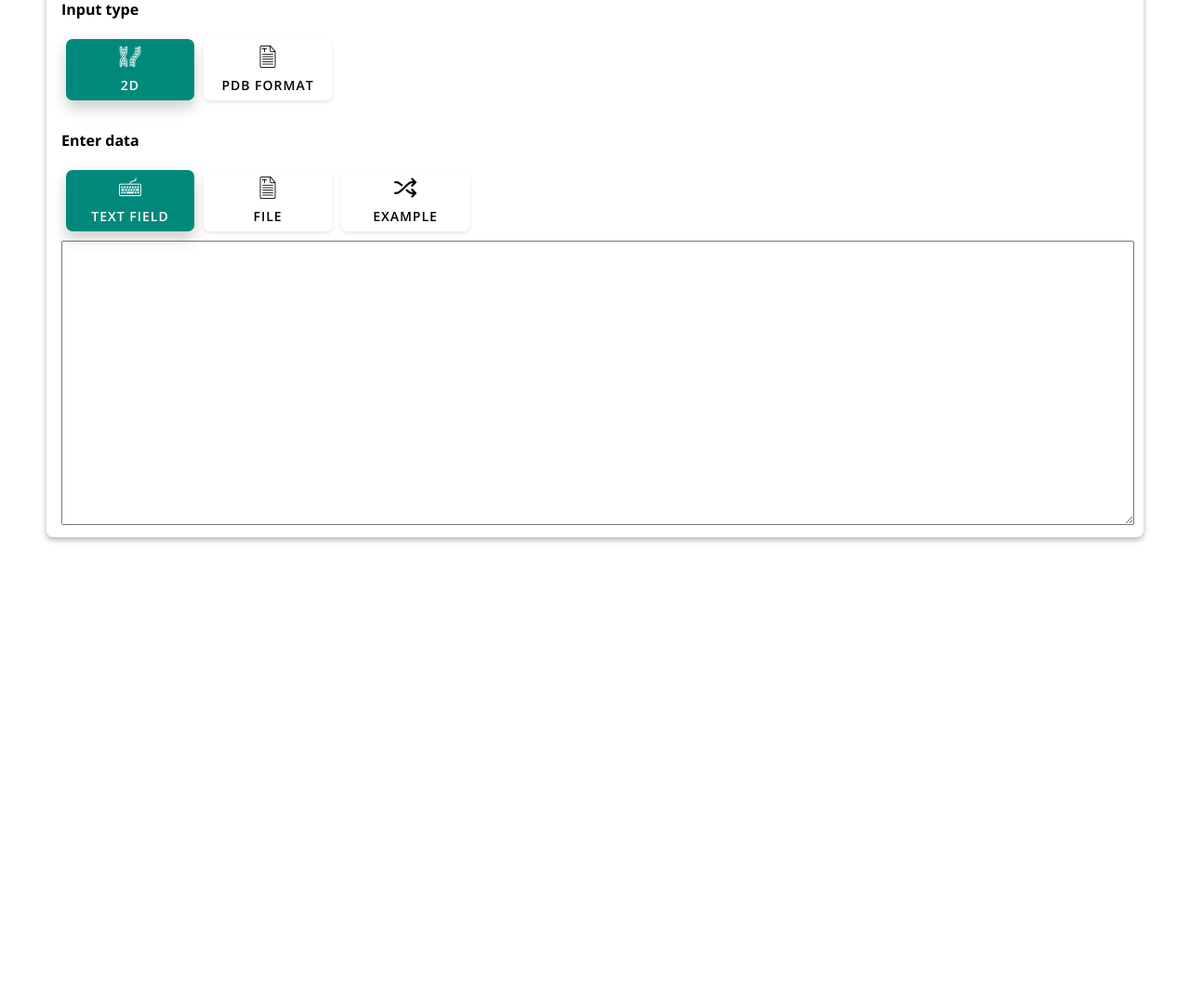
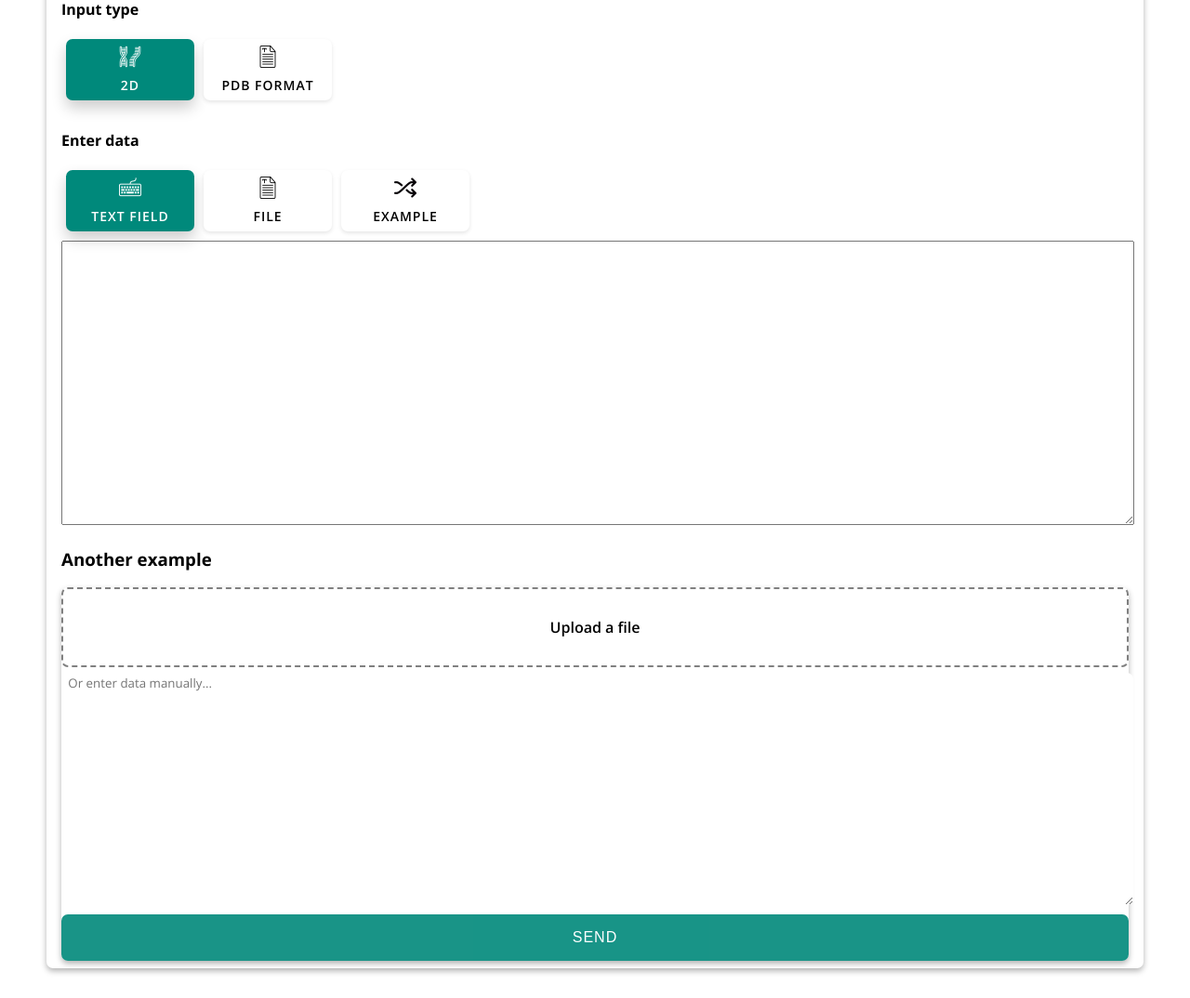
Before and after one commit to daniktl/example-rnaspider-ui, a Flask app: page / in a window 1280 px wide. Shown: the part 320-1394 px from the top of the page at 93% size. Before the commit the page ends 904 px from the top, so only its background shows below. Run offline with Flask 2, Linux system fonts and the light colour scheme; some libraries are stand-ins or nearby versions.

Commit message:
home update

```diff
--- a/app.py
+++ b/app.py
@@ -7,7 +7,7 @@ load_dotenv(dotenv_path)
 
 app = Flask(__name__)
 
-media_version = "1.0"
+media_version = "1.0.1"
 
 
 @app.context_processor
--- a/static/style.css
+++ b/static/style.css
@@ -164,12 +164,14 @@ h5 {
 
 .input-group-flex {
   display: flex;
+  flex-wrap: wrap;
 }
 
 [type=checkbox]:checked,
 [type=checkbox]:not(:checked),
 [type=radio]:checked,
-[type=radio]:not(:checked) {
+[type=radio]:not(:checked),
+.home-input {
   position: absolute;
   left: -9999px;
   width: 0;
@@ -196,6 +198,26 @@ h5 {
   display: flex;
   flex-direction: column;
   align-items: center;
+}
+
+.home-input + label {
+  border: 2px grey dashed;
+  position: relative;
+  padding: 2em 1em;
+  width: 100%;
+  font-size: 16px;
+  font-weight: 600;
+  line-height: 18px;
+  text-align: center;
+  border-radius: 7px;
+  overflow: hidden;
+  cursor: pointer;
+  -webkit-transition: all 300ms linear;
+  transition: all 300ms linear;
+  display: flex;
+  flex-direction: column;
+  align-items: center;
+  box-sizing: border-box;
 }
 
 .checkbox-option:not(:checked) + label {
@@ -233,4 +255,38 @@ textarea.block {
   min-height: 300px;
 }
 
+.home-textarea {
+  background-color: white;
+  border-radius: 7px;
+  outline: none;
+  width: 100%;
+  box-sizing: border-box;
+  border: 0;
+  min-height: 250px;
+  margin: 0.4em;
+  font-family: "Open Sans", sans-serif;
+}
+
+.home-textarea-file-wrapper {
+  border-radius: 7px;
+  width: 100%;
+}
+.home-textarea-file-wrapper button {
+  background-color: #00897b;
+  font-size: 1em;
+  color: white;
+  letter-spacing: 1px;
+  width: 100%;
+  padding: 1em 0;
+  border: 0;
+  text-transform: uppercase;
+  cursor: pointer;
+  border-radius: 7px;
+  opacity: 0.9;
+  transition: 300ms ease-in-out;
+}
+.home-textarea-file-wrapper button:hover {
+  opacity: 1;
+}
+
 /*# sourceMappingURL=style.css.map */
--- a/static/style.scss
+++ b/static/style.scss
@@ -182,12 +182,14 @@ h5 {
 
 .input-group-flex {
   display: flex;
+  flex-wrap: wrap;
 }
 
 [type="checkbox"]:checked,
 [type="checkbox"]:not(:checked),
 [type="radio"]:checked,
-[type="radio"]:not(:checked) {
+[type="radio"]:not(:checked),
+.home-input {
   position: absolute;
   left: -9999px;
   width: 0;
@@ -214,6 +216,26 @@ h5 {
   display: flex;
   flex-direction: column;
   align-items: center;
+}
+
+.home-input + label {
+  border: 2px grey dashed;
+  position: relative;
+  padding: 2em 1em;
+  width: 100%;
+  font-size: 16px;
+  font-weight: 600;
+  line-height: 18px;
+  text-align: center;
+  border-radius: $basic_roundness;
+  overflow: hidden;
+  cursor: pointer;
+  -webkit-transition: all 300ms linear;
+  transition: all 300ms linear;
+  display: flex;
+  flex-direction: column;
+  align-items: center;
+  box-sizing: border-box;
 }
 
 .checkbox-option:not(:checked) + label {
@@ -250,3 +272,42 @@ textarea.block {
   width: 100%;
   min-height: 300px;
 }
+
+.home-textarea {
+  background-color: white;
+  border-radius: $basic_roundness;
+  outline: none;
+  width: 100%;
+  box-sizing: border-box;
+  border: 0;
+  min-height: 250px;
+  margin: .4em;
+  font-family: "Open Sans", sans-serif;
+}
+
+.home-textarea-file-wrapper {
+  //border: 1px solid grey;
+  //background-color: rgba($secondary_accent_color, .3);
+  //padding: .3em;
+  border-radius: $basic_roundness;
+  width: 100%;
+
+  button {
+    background-color: $secondary_accent_color;
+    font-size: 1em;
+    color: white;
+    letter-spacing: 1px;
+    width: 100%;
+    padding: 1em 0;
+    border: 0;
+    text-transform: uppercase;
+    cursor: pointer;
+    border-radius: $basic_roundness;
+    opacity: .9;
+    transition: 300ms ease-in-out;
+  }
+
+  button:hover {
+    opacity: 1;
+  }
+}
--- a/templates/home.html
+++ b/templates/home.html
@@ -50,5 +50,14 @@
         <textarea name="" id="" class="block"></textarea>
     </form>
 
+    <h3>Another example</h3>
+    <form class="home-textarea-file-wrapper shadow">
+
+        <input id="home-input" class="home-input">
+        <label class="label-home-input" for="home-input">Upload a file</label>
+        <textarea id="home-textarea" class="home-textarea" placeholder="Or enter data manually..."></textarea>
+        <button type="submit">Send</button>
+    </form>
+
 
 {% endblock %}
```
Also changed, not shown: 1 other file.
